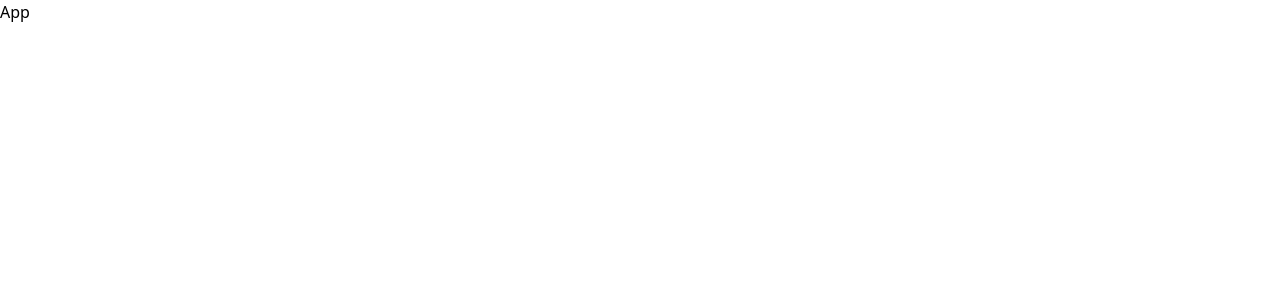
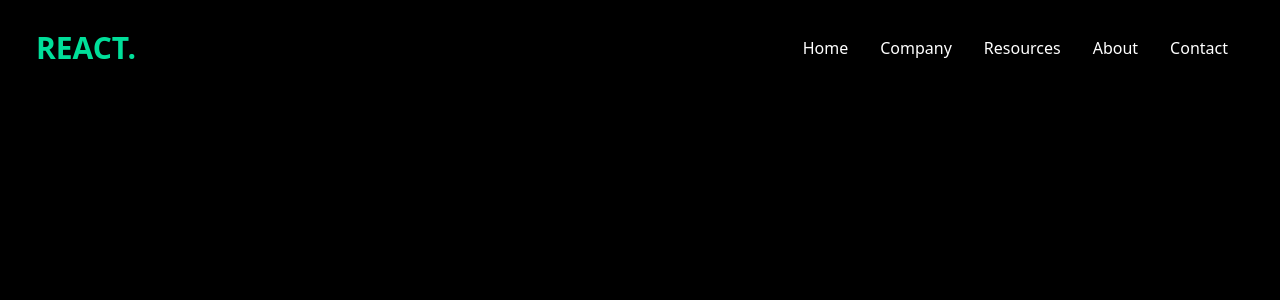
Before and after one commit to CodeShiran/Tailwind-React, a React (Vite) app: page / in a window 1280 px wide. Shown: the top 300 px of the page. Built offline with nearby package versions, Linux system fonts and the light colour scheme.

Commit message:
navbar completed

```diff
--- a/package.json
+++ b/package.json
@@ -13,6 +13,7 @@
     "@tailwindcss/vite": "^4.1.5",
     "react": "^19.0.0",
     "react-dom": "^19.0.0",
+    "react-icons": "^5.5.0",
     "tailwindcss": "^4.1.5"
   },
   "devDependencies": {
--- a/src/App.jsx
+++ b/src/App.jsx
@@ -1,8 +1,11 @@
 import React from 'react'
+import Navbar from './components/Navbar'
 
 const App = () => {
   return (
-    <div>App</div>
+    <div>
+      <Navbar />
+    </div>
   )
 }
 
--- /dev/null
+++ b/src/components/Navbar.jsx
@@ -0,0 +1,37 @@
+import React, { useState } from 'react';
+import { AiOutlineClose, AiOutlineMenu } from 'react-icons/ai';
+
+
+const Navbar = () => {
+  const [nav, setNav] = useState(false);
+
+  const handleNav = () => {
+    setNav(!nav);
+  };
+
+  return (
+    <div className='flex justify-between items-center h-24 max-w-[1240px] mx-auto px-4 text-white'>
+      <h1 className='w-full text-3xl font-bold text-[#00df9a]'>REACT.</h1>
+      <ul className='hidden md:flex'>
+        <li className='p-4'>Home</li>
+        <li className='p-4'>Company</li>
+        <li className='p-4'>Resources</li>
+        <li className='p-4'>About</li>
+        <li className='p-4'>Contact</li>
+      </ul>
+      <div onClick={handleNav} className='block md:hidden'>
+          {nav ? <AiOutlineClose size={20}/> : <AiOutlineMenu size={20} />}
+      </div>
+      <ul className={nav ? 'fixed left-0 top-0 w-[60%] h-full border-r border-r-gray-900 bg-[#000300] ease-in-out duration-500' : 'ease-in-out duration-500 fixed left-[-100%]'}>
+        <h1 className='w-full text-3xl font-bold text-[#00df9a] m-4'>REACT.</h1>
+          <li className='p-4 border-b border-gray-600'>Home</li>
+          <li className='p-4 border-b border-gray-600'>Company</li>
+          <li className='p-4 border-b border-gray-600'>Resources</li>
+          <li className='p-4 border-b border-gray-600'>About</li>
+          <li className='p-4'>Contact</li>
+      </ul>
+    </div>
+  );
+};
+
+export default Navbar;
--- a/src/index.css
+++ b/src/index.css
@@ -1 +1,5 @@
 @import "tailwindcss";
+
+* {
+    background-color: #000;
+}
```
Also changed, not shown: 1 other file (tests, documents, lock files or other folders).
